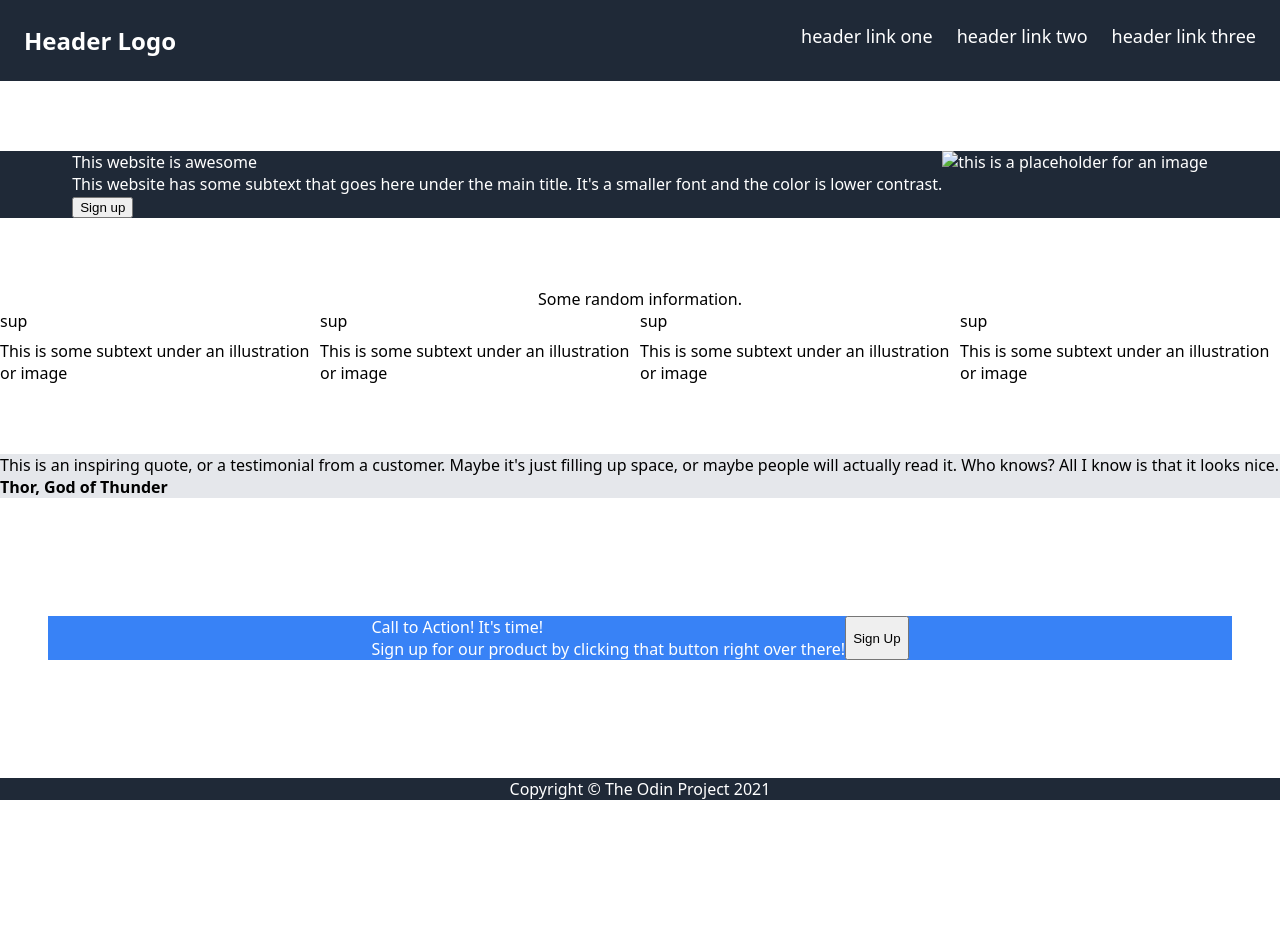
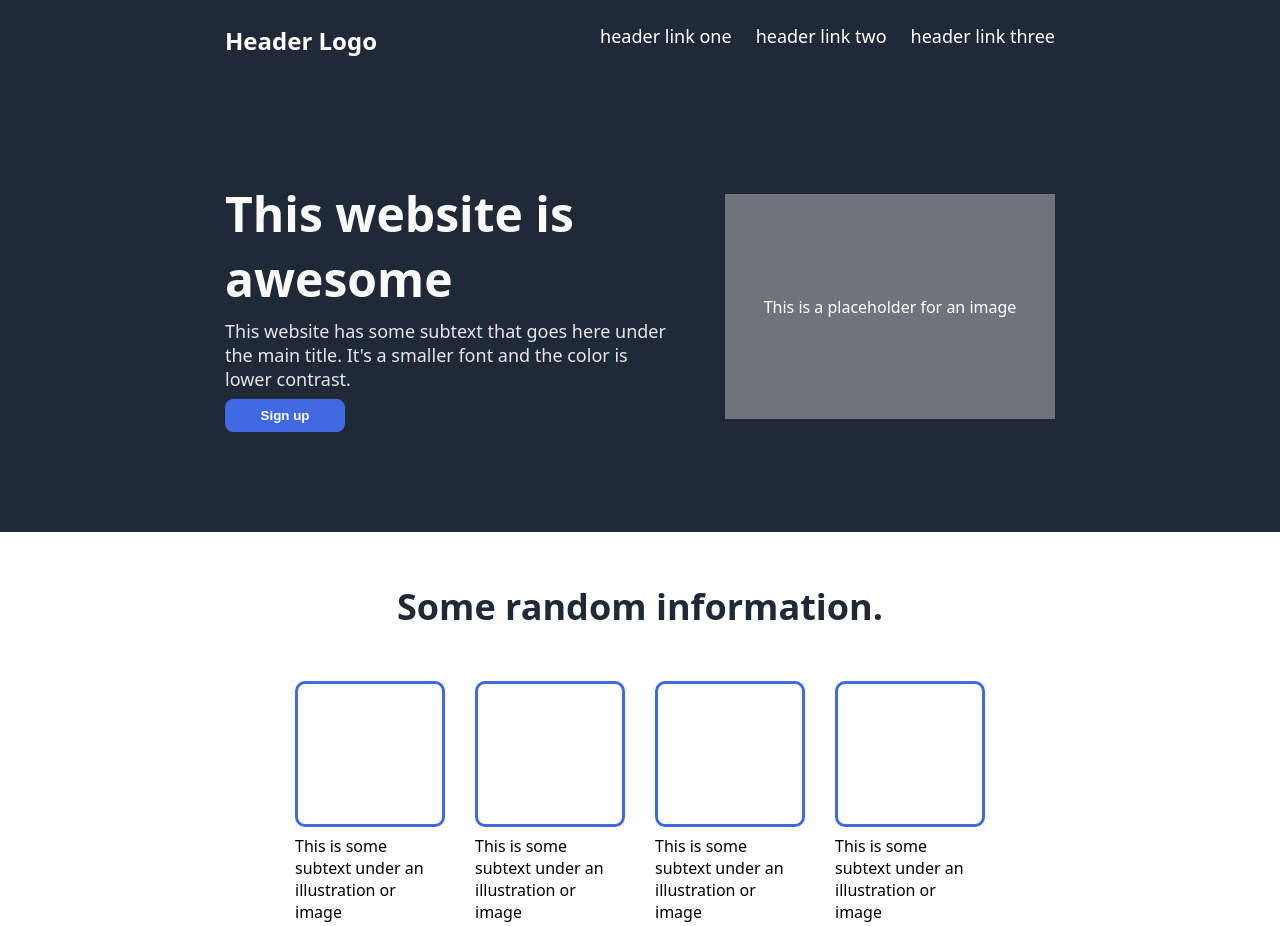
Before and after one commit to psuedomoralistic/Project_LandingPage, a plain HTML site: page index.html in a window 1280 px wide. Shown: the top 926 px of the page. Before the commit the page ends 800 px from the top, so only its background shows below. Drawn offline with Linux system fonts and the light colour scheme.

Commit message:
Finished everything else. I forgot to commit by parts. Oh well.

```diff
--- a/index.html
+++ b/index.html
@@ -21,6 +21,7 @@
             </ul>
         </div>
 
+
         <!-- Hero Section -->
         <div class="hero">
             <div class="hero_left">
@@ -28,8 +29,10 @@
                 <div class="hero_sub_text">This website has some subtext that goes here under the main title. It's a smaller font and the color is lower contrast.</div>
                 <button class="hero_button">Sign up</button>
             </div>
-            <img src="" alt="this is a placeholder for an image">
+            <!-- <img src="" alt="this is a placeholder for an image"> -->
+            <div class="hero_placeholder">This is a placeholder for an image</div>
         </div>
+
 
         <!-- Information Section -->
         <div class="information">
@@ -55,11 +58,13 @@
             </div>
         </div>
 
+
         <!-- Quote Section -->
         <div class="quote">
-            <div class="quote_text">This is an inspiring quote, or a testimonial from a customer. Maybe it's just filling up space, or maybe people will actually read it. Who knows? All I know is that it looks nice.</div>
-            <div class="quote_by">Thor, God of Thunder</div>
+            <i class="quote_text">This is an inspiring quote, or a testimonial from a customer. Maybe it's just filling up space, or maybe people will actually read it. Who knows? All I know is that it looks nice.</i>
+            <div class="quote_by">- Thor, God of Thunder</div>
         </div>
+
 
         <!-- Call to Action Section -->
         <div class="action">
--- a/style.css
+++ b/style.css
@@ -12,9 +12,10 @@ body {
 .header {
     display: flex;
     justify-content: space-between;
-    padding: 24px;
+    padding: 24px 225px;
     background-color: #1f2937;
     color: white;
+    margin: 0;
 }
 
 .header_logo {
@@ -34,35 +35,109 @@ ul {
     gap: 24px;
     margin: 0;
     font-size: 18px;
+    color: #E5E7EB;
 }
 
 /* Hero Section */
-
 .hero {
     display: flex;
-    justify-content: center;
+    justify-content: space-between;
+    align-items: center;
+    flex: auto;
+    flex-basis: 250px;
     background-color: #1f2937;
     color: white;
+    gap: 50px;
+    padding: 100px 225px;
 }
 
+
+.hero_left {
+    display: flex;
+    flex-direction: column;
+    max-width: 450px;
+    gap: 8px;
+
+}
+
+
+.hero_main_text {
+    font-size: 48px;
+    font-weight: 900;
+    color: #f9faf8;
+}
+
+
+.hero_sub_text {
+    font-size: 18px;
+    color: #E5E7EB;
+}
+
+.hero_button {
+    color: #3882F6;
+    cursor: pointer;
+    padding: 8px 16px;
+    border-radius: 8px;
+    background: royalblue;
+    border: 1px solid royalblue;
+    color: white;
+    font-weight: bold;
+    max-width: 120px;
+}
+
+
+.hero_placeholder {
+    display: flex;
+    justify-content: center;
+    align-items: center;
+    background-color: #6f747c;
+    color: white;
+    width: 500px;
+    height: 225px;
+
+}
+
+
+/* Information Section */
 .information {
     display: flex;
     flex-direction: column;
     align-items: center;
+    flex-grow: 1;
+    padding: 50px 150px;
+    padding-bottom: 100px;
+    gap: 50px;
+}
+
+.information_title {
+    font-size: 36px;
+    font-weight: 900;
+    color: #1F2937;
 }
 
 .items {
     display: flex;
     justify-content: center;
+    gap: 30px;
+}
+
+.item1, .item2, .item3, .item4 {
+    display: flex;
+    flex-direction: column;
+    flex-basis: 150px;
+    gap: 8px;
 }
 
 
-/* Information Section */
 .placeholders {
     border: 10px;
-    border-color: blue;
-    width: 30px;
-    height: 30px;
+    border-color: #3882F6;
+    flex-grow: 1;
+    height: 140px;
+    border: 3px solid royalblue;
+    border-radius: 10px;
+    color: white;
+
 }
 
 
@@ -71,22 +146,78 @@ ul {
     background-color: #E5E7EB;
     display: flex;
     flex-direction: column;
+    align-items: center;
+    justify-content: center;
+    flex-grow: 1;
+    flex-basis: 400px;
+    padding: 36px 350px;
+    font-size: 36px;
+    font-weight: 300;
+    gap: 10px;
+}
+
+.quote_text {
+    font-size: 36px;
+    font-weight: 300;
 }
 
 .quote_by {
+    font-size: 24px;
     font-weight: bold;
+    align-self: flex-end;
 }
 
 
 /* Action Section */
 .action {
     display: flex;
-    justify-content: center;
+    justify-content: space-around;
+    align-items: center;
     background-color: #3882F6;
+    border: #3882F6;
+    border-radius: 10px;
     color: white;
-    margin: 48px;
+    margin: 100px 250px;
+    padding: 20px 50px;
+    height: 100px;
+    gap: 10px;
 }
 
+
+.action_left {
+    display: flex;
+    flex-direction: column;
+    justify-content: center;
+}
+
+.action_main_text {
+    font-size: 24px;
+    font-weight: bold;
+
+}
+
+.action_sub_text {
+    font-size: 18px;
+    color: #E5E7EB;
+}
+
+.action_button {
+    display: flex;
+    justify-content: center;
+    align-items: center;
+    cursor: pointer;
+    background-color: #3882F6;
+    border: 2px solid #E5E7EB;
+    border-radius: 5px;
+    padding: 8px 16px;
+    height: 30px;
+    width: 100px;
+
+
+
+    color: white;
+    font-weight: bold;
+}
 
 /* Footer Section */
 .footer {
@@ -94,4 +225,5 @@ ul {
     justify-content: center;
     background-color: #1f2937;
     color: white;
+    padding: 35px;
 }
```
